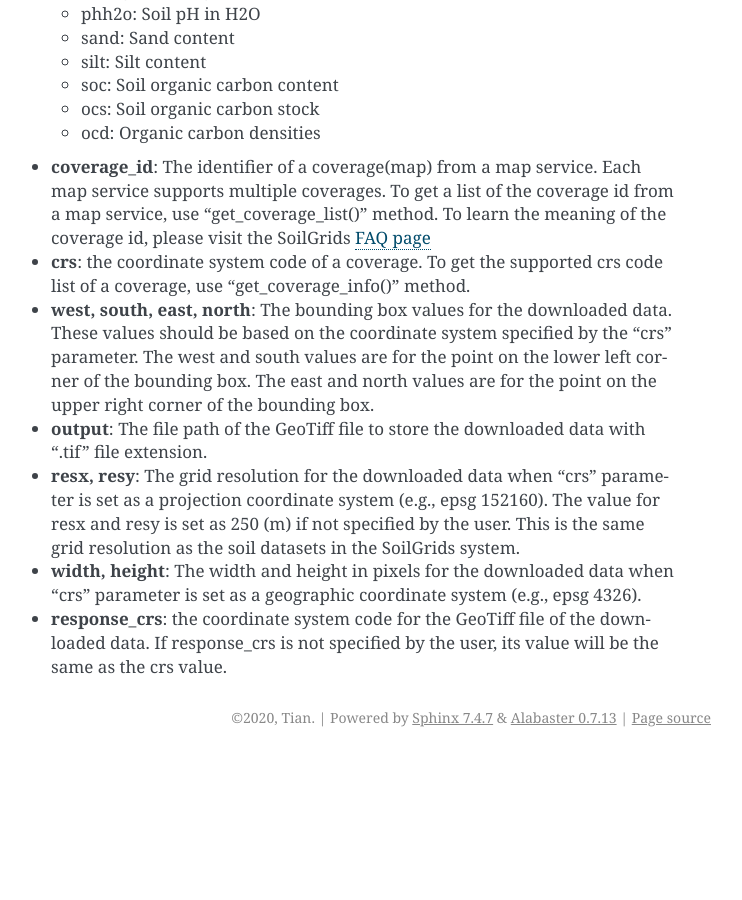
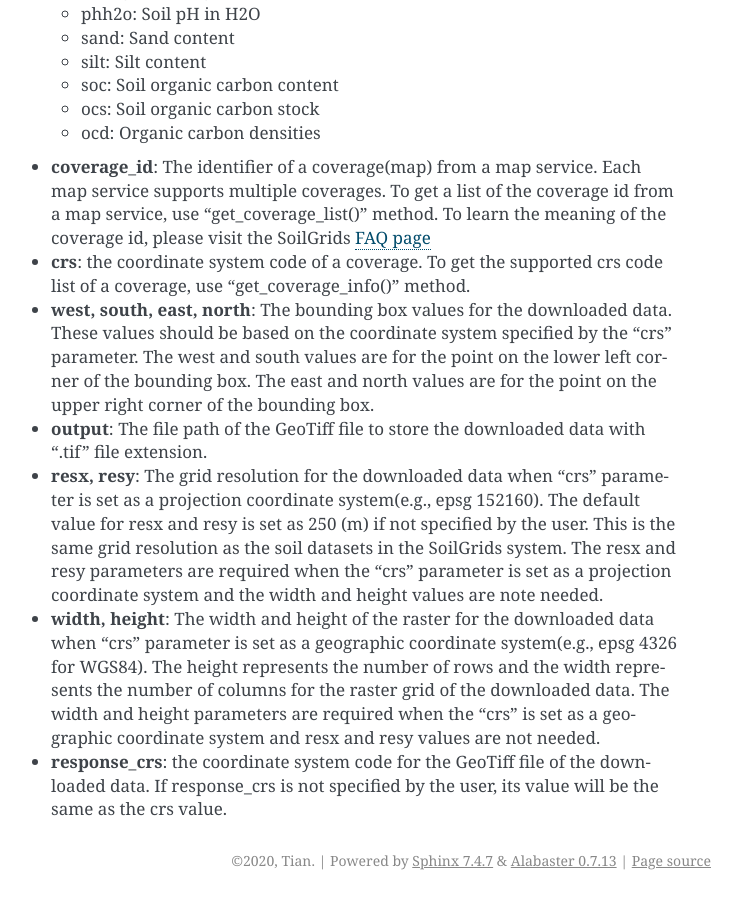
Before and after one commit to gantian127/soilgrids, a Sphinx documentation site: the page built from docs/source/index.rst, in a window 1280 px wide and 900 px high, scrolled down 2137 px. Shown: the whole window, without its empty margins (399-1141 px from the left). Built offline with Sphinx 7.4.7, drawn with Linux system fonts in a browser that asks for light colours; before the commit the page ends 2894 px from its top, so only the background shows below that.

Commit message:
docs: add text for resx, resy, width, height

```diff
--- a/docs/source/index.rst
+++ b/docs/source/index.rst
@@ -160,12 +160,16 @@ Parameter settings
 
 * **output**: The file path of the GeoTiff file to store the downloaded data with ".tif" file extension.
 
-* **resx, resy**: The grid resolution for the downloaded data when "crs" parameter is set as a projection coordinate system
-  (e.g., epsg 152160). The value for resx and resy is set as 250 (m) if not specified by the user.
-  This is the same grid resolution as the soil datasets in the SoilGrids system.
+* **resx, resy**: The grid resolution for the downloaded data when "crs" parameter is set as a
+  projection coordinate system(e.g., epsg 152160). The default value for resx and resy is set as 250 (m) if not
+  specified by the user. This is the same grid resolution as the soil datasets in the SoilGrids system.
+  The resx and resy parameters are required when the "crs" parameter is set as a projection coordinate system
+  and the width and height values are note needed.
 
-* **width, height**: The width and height in pixels for the downloaded data when "crs" parameter is set as a geographic
-  coordinate system (e.g., epsg 4326).
+* **width, height**: The width and height of the raster for the downloaded data when "crs" parameter is set as a
+  geographic coordinate system(e.g., epsg 4326 for WGS84). The height represents the number of rows and the width
+  represents the number of columns for the raster grid of the downloaded data. The width and height parameters
+  are required when the "crs" is set as a geographic coordinate system and resx and resy values are not needed.
 
 * **response_crs**: the coordinate system code for the GeoTiff file of the downloaded data. If response_crs is not
   specified by the user, its value will be the same as the crs value.
```
